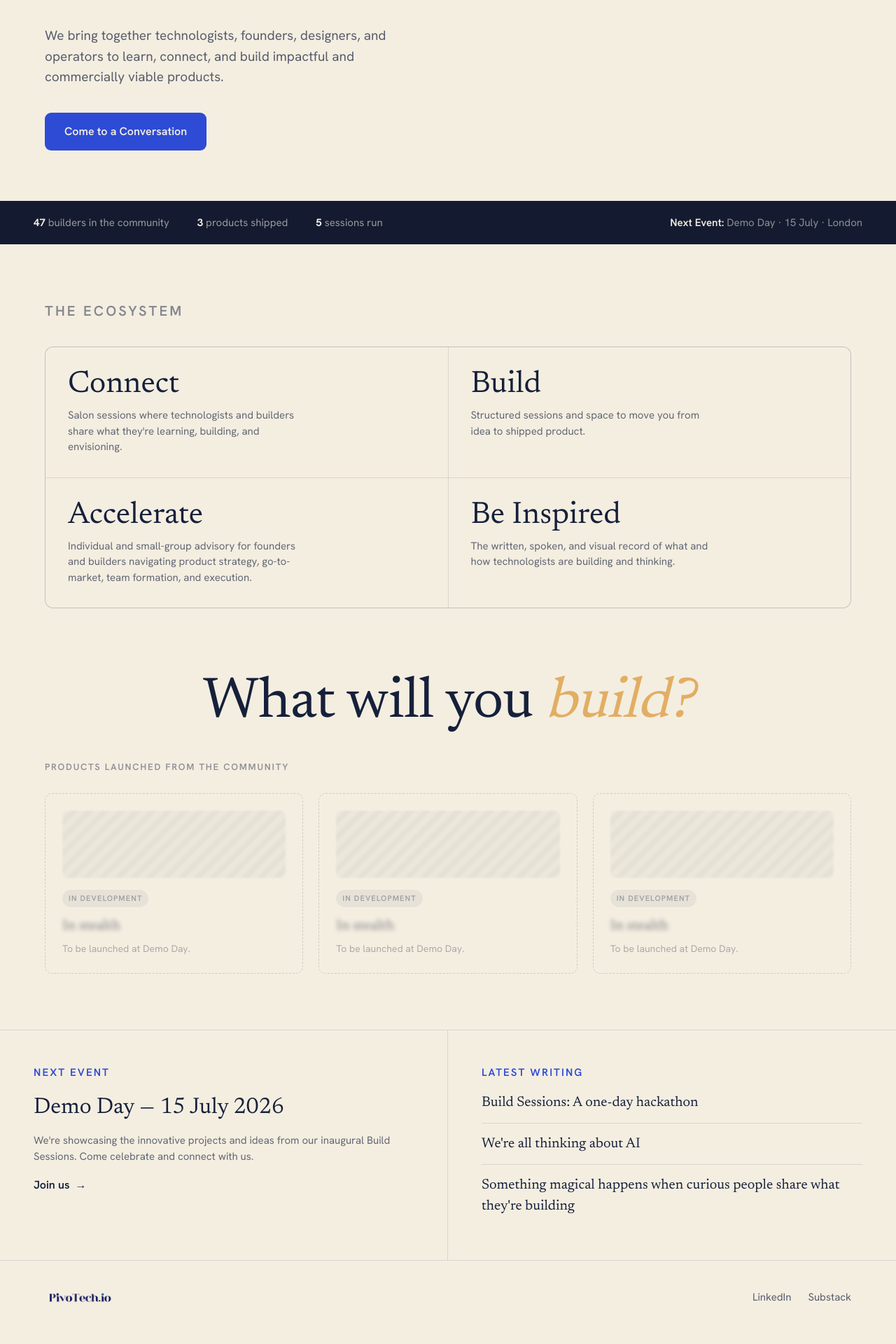
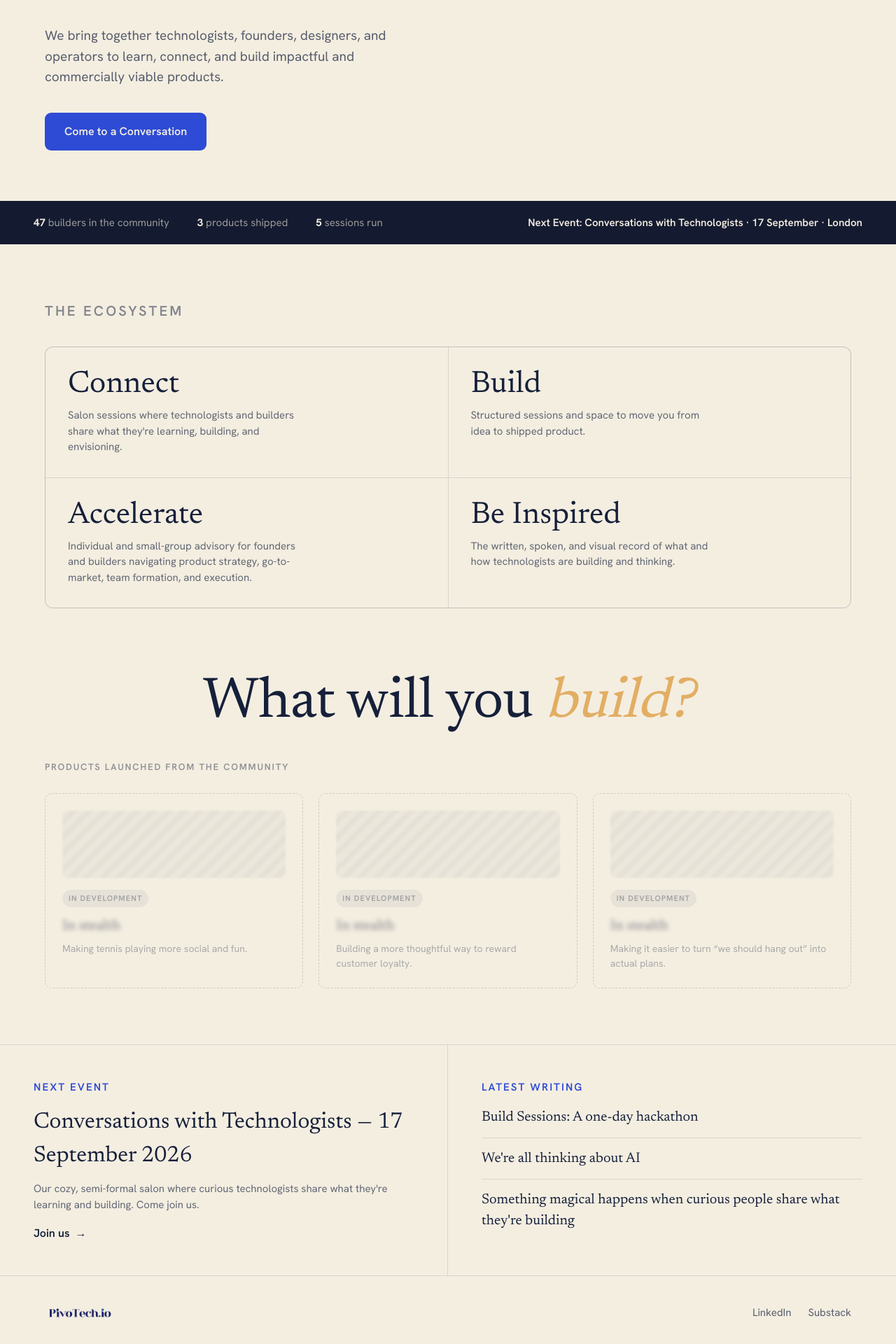
Before and after one commit to Kechieanyanwu/pivotech-website, a Next.js app: page / in a window 1280 px wide. Shown: the part 408-2328 px from the top of the page at 70% size. Built offline with nearby package versions, Linux system fonts and the light colour scheme.

Commit message:
updated post demo day

```diff
--- a/app/config.ts
+++ b/app/config.ts
@@ -21,4 +21,4 @@ export const CONVERSATIONS_LINK =
 
 export const SUBSTACK = "https://pivotech.substack.com";
 
-export const NEXT_EVENT = "https://luma.com/2m3xuyfs?utm_source=website";
+export const NEXT_EVENT = "https://luma.com/o3lvj91p?utm_source=website";
--- a/components/BuildSessions.tsx
+++ b/components/BuildSessions.tsx
@@ -21,19 +21,20 @@ const sessions = [
   // },
   {
     name: "In stealth",
-    description: "To be launched at Demo Day.",
+    description: "Making tennis playing more social and fun.",
     blurred: true,
     opacity: 0.55,
   },
   {
     name: "In stealth",
-    description: "To be launched at Demo Day.",
+    description: "Building a more thoughtful way to reward customer loyalty.",
     blurred: true,
     opacity: 0.55,
   },
   {
     name: "In stealth",
-    description: "To be launched at Demo Day.",
+    description:
+      "Making it easier to turn “we should hang out” into actual plans.",
     blurred: true,
     opacity: 0.55,
   },
--- a/components/EventAndWriting.tsx
+++ b/components/EventAndWriting.tsx
@@ -12,11 +12,11 @@ export default function EventAndWriting() {
           Next event
         </span>
         <h2 className="font-serif font-normal text-navy text-[32px] mt-3.5 mb-3">
-          Demo Day — 15 July 2026
+          Conversations with Technologists — 17 September 2026
         </h2>
         <p className="font-sans text-[15px] text-navy/65 mb-[18px]">
-          We&apos;re showcasing the innovative projects and ideas from our
-          inaugural Build Sessions. Come celebrate and connect with us.
+          Our cozy, semi-formal salon where curious technologists share what
+          they&apos;re learning and building. Come join us.
         </p>
         <a
           href={NEXT_EVENT}
--- a/components/StatsRibbon.tsx
+++ b/components/StatsRibbon.tsx
@@ -20,10 +20,8 @@ function StatItems() {
 function EventItem() {
   return (
     <div className="shrink-0 font-semibold">
-      Next Event:{" "}
-      <span className="text-beige/55 font-normal">
-        Demo Day · 15 July · London
-      </span>
+      Next Event: <span className="text-beige/55 font-normal"></span>
+      Conversations with Technologists · 17 September · London
     </div>
   );
 }
@@ -42,7 +40,7 @@ export default function StatsRibbon() {
     <div className="bg-dark-navy text-beige font-sans text-[15px]">
       <div
         className="overflow-hidden py-5 md:hidden"
-        aria-label="47 builders in the community, 3 products shipped, 5 sessions run, Next Event: Demo Day, 15 July, London"
+        aria-label="47 builders in the community, 3 products shipped, 5 sessions run, Next Event: Conversations with Technologists, 17 September, London"
       >
         <div className="stats-ribbon__track">
           <MobileStatGroup />
```
